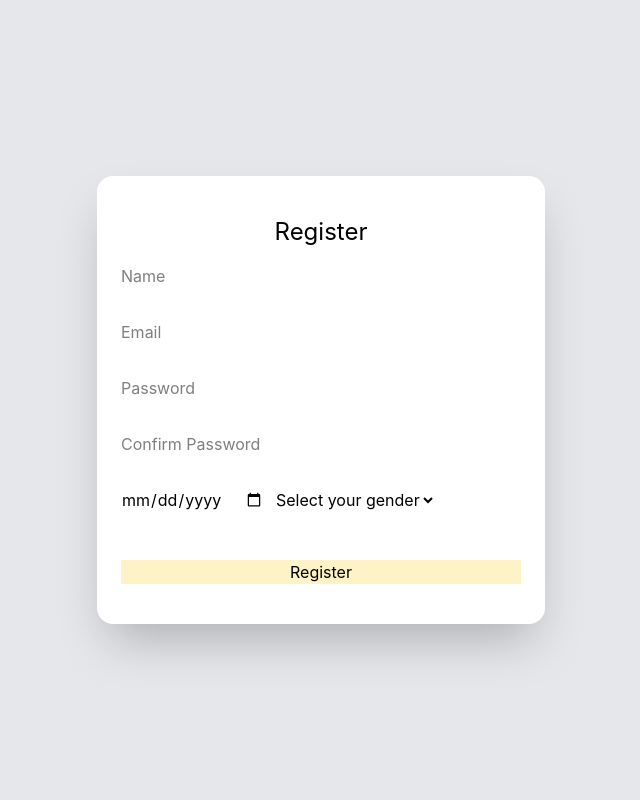
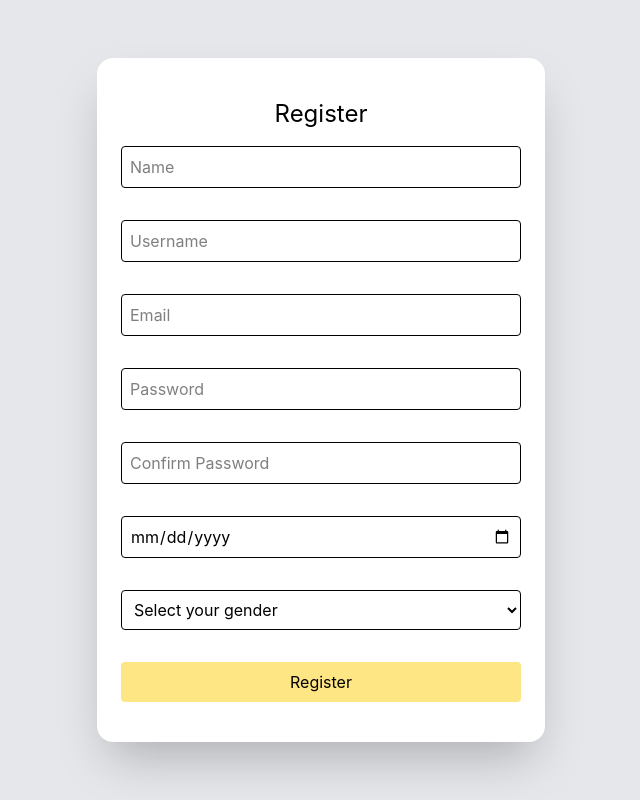
Before and after one commit to AbdelrahmanEssam17/SocialMedia, a React (Vite) app in the folder social-media/: page /register in a window 1280 px wide. Shown: the whole page, without its empty margins (319-959 px from the left). Built offline with nearby package versions, Linux system fonts and the light colour scheme.

Commit message:
solve api call and use useNavigate

```diff
--- a/social-media/src/Pages/Register.jsx
+++ b/social-media/src/Pages/Register.jsx
@@ -2,30 +2,42 @@ import React from "react";
 import { useForm } from "react-hook-form";
 import { z } from "zod";
 import { zodResolver } from "@hookform/resolvers/zod";
+import { useNavigate } from "react-router-dom";
 import { signup } from "../Services/authservices";
+
 const registerSchema = z
   .object({
-    name: z.string().min(3).max(30),
+    name: z.string().min(3, "Name must be at least 3 characters"),
 
-    email: z.string().email(),
+    username: z.string().min(3, "Username must be at least 3 characters"),
+
+    email: z.string().email("Invalid email"),
 
     password: z
       .string()
-      .min(8)
+      .min(8, "Password must be at least 8 characters")
       .max(30)
-      .regex(/^(?=.*[a-z])(?=.*[A-Z])(?=.*\d)(?=.*[@$!%*?&]).+$/),
+      .regex(
+        /^(?=.*[a-z])(?=.*[A-Z])(?=.*\d)(?=.*[@$!%*?&]).+$/,
+        "Password must contain uppercase, lowercase, number and special character",
+      ),
 
-    repassword: z.string(),
+    rePassword: z.string(),
 
-    // date: z.string().min(1),
+    dateOfBirth: z.string().min(1, "Date of birth is required"),
 
-    gender: z.enum(["male", "female"]),
+    gender: z.enum(["male", "female"], {
+      message: "Please select a gender",
+    }),
   })
-  .refine((data) => data.password === data.repassword, {
-    path: ["repassword"],
+  .refine((data) => data.password === data.rePassword, {
+    path: ["rePassword"],
+    message: "Passwords do not match",
   });
 
 export default function Register() {
+  const navigate = useNavigate();
+
   const {
     handleSubmit,
     register,
@@ -34,32 +46,63 @@ export default function Register() {
     resolver: zodResolver(registerSchema),
     defaultValues: {
       name: "",
+      username: "",
       email: "",
       password: "",
-      repassword: "",
-      date: "",
+      rePassword: "",
+      dateOfBirth: "",
       gender: "",
     },
   });
 
-  function SendData(userData) {
-    signup(userData);
-    console.log(userData);
+  async function SendData(userData) {
+    try {
+      console.log("Sending Data:", userData);
+
+      const response = await signup(userData);
+
+      console.log("Signup Success:", response);
+
+      navigate("/login");
+    } catch (error) {
+      console.log("Signup Error:", error.response?.data);
+    }
   }
 
   return (
-    <>
     <div className="bg-white rounded-2xl shadow-2xl py-10 px-6 min-w-md">
       <h1 className="flex justify-center text-2xl mb-4">Register</h1>
+
       <form onSubmit={handleSubmit(SendData)} className="flex flex-col gap-4">
-          <input type="text" {...register("name")} placeholder="Name" />
+        <input
+          type="text"
+          {...register("name")}
+          placeholder="Name"
+          className="border p-2 rounded"
+        />
         <p className="text-red-500">{errors.name?.message}</p>
-          <input type="email" {...register("email")} placeholder="Email" />
+
+        <input
+          type="text"
+          {...register("username")}
+          placeholder="Username"
+          className="border p-2 rounded"
+        />
+        <p className="text-red-500">{errors.username?.message}</p>
+
+        <input
+          type="email"
+          {...register("email")}
+          placeholder="Email"
+          className="border p-2 rounded"
+        />
         <p className="text-red-500">{errors.email?.message}</p>
+
         <input
           type="password"
           {...register("password")}
           placeholder="Password"
+          className="border p-2 rounded"
         />
         <p className="text-red-500">{errors.password?.message}</p>
 
@@ -67,26 +110,32 @@ export default function Register() {
           type="password"
           {...register("rePassword")}
           placeholder="Confirm Password"
+          className="border p-2 rounded"
         />
-          <p className="text-red-500">{errors.repassword?.message}</p>
+        <p className="text-red-500">{errors.rePassword?.message}</p>
 
-          <div className="flex gap-2">
-            <input {...register("dateOfBirth")} type="date" />
+        <input
+          type="date"
+          {...register("dateOfBirth")}
+          className="border p-2 rounded"
+        />
+        <p className="text-red-500">{errors.dateOfBirth?.message}</p>
 
-            <select {...register("gender")} id="gender">
+        <select {...register("gender")} className="border p-2 rounded">
           <option value="">Select your gender</option>
           <option value="male">Male</option>
           <option value="female">Female</option>
         </select>
-          </div>
 
-          <p className="text-red-500">{errors.date?.message}</p>
         <p className="text-red-500">{errors.gender?.message}</p>
-          <button type="submit" className="bg-amber-100 hover:bg-amber-700">
+
+        <button
+          type="submit"
+          className="bg-amber-200 hover:bg-amber-400 p-2 rounded"
+        >
           Register
         </button>
       </form>
     </div>
-    </>
   );
 }
--- a/social-media/src/Services/authservices.js
+++ b/social-media/src/Services/authservices.js
@@ -1,10 +1,11 @@
-// import axios from "axios";
+import axios from "axios";
 
-// export async function signup(userData) {
-//   const { data } = await axios.post(
-//     "https://linked-posts.routemisr.com/users/signup",
-//     userData,
-//   );
+export async function signup(userData) {
+  const { data } = await axios.post(
+    "https://route-posts.routemisr.com/users/signup",
 
-//   return data;
-// }
+    userData,
+  );
+
+  return data;
+}
```
Lines whose indentation alone changed are shown as unchanged.
